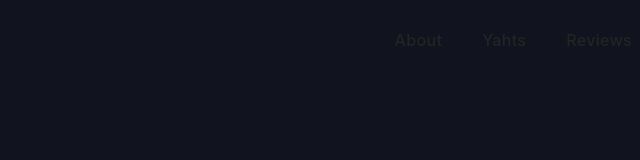
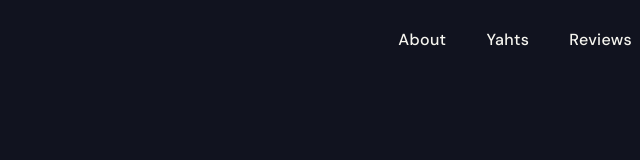
Before and after one commit to NataCalengil/project-group-20, a website built with Vite: page src/index.html in a window 1280 px wide. Shown: the whole page, without its empty margins (640-1280 px from the left). Built offline with nearby package versions, Linux system fonts and the light colour scheme.

Commit message:
edited general css, added fonts

```diff
--- a/src/css/styles.css
+++ b/src/css/styles.css
@@ -15,16 +15,29 @@
 @import url('./footer.css');
 
 :root {
-  font-family: Inter, Avenir, Helvetica, Arial, sans-serif;
+  font-family: DM Sans;
   font-size: 16px;
   line-height: 24px;
   font-weight: 400;
 
-  color: #242424;
+  color: #F6F5EF;
   background: #11131F;
   font-synthesis: none;
   text-rendering: optimizeLegibility;
   -webkit-font-smoothing: antialiased;
   -moz-osx-font-smoothing: grayscale;
   -webkit-text-size-adjust: 100%;
+
+
+  /* Colors */
+
+  --white-color: ##F6F5EF;
+  --linear-gradient: linear-gradient(107deg, #BEC7C2 0%, #A1B5BA 100%);
+  --light-green: #93ABAE;
+  --hover-btn-color: #88B3B9;
+  --dark-blue: #11131F;
+  --blue: #1F212D;
+
+
+
 }
--- a/src/index.html
+++ b/src/index.html
@@ -5,6 +5,9 @@
     <link rel="icon" type="image/svg+xml" href="/favicon.svg" />
     <meta name="viewport" content="width=device-width, initial-scale=1.0" />
     <title>Yacht Adventures</title>
+    <link rel="preconnect" href="https://fonts.googleapis.com">
+    <link rel="preconnect" href="https://fonts.gstatic.com" crossorigin>
+    <link href="https://fonts.googleapis.com/css2?family=DM+Sans:ital,opsz,wght@0,9..40,400;0,9..40,500;0,9..40,700;1,9..40,500&display=swap" rel="stylesheet">
     <link rel="stylesheet" href="./css/styles.css" />
   </head>
   <body>
@@ -32,7 +35,6 @@
       <load src="partials/reviews.html" />
 
     </main>
-
     <!-- Прядко Марія -->
     <load src="partials/footer.html" />
 
```
